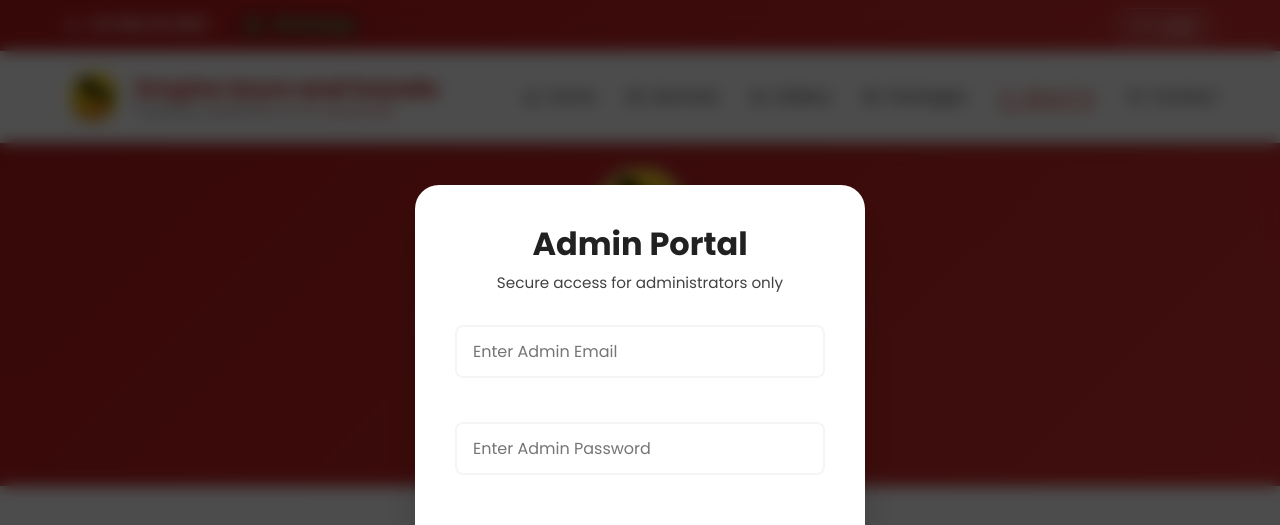
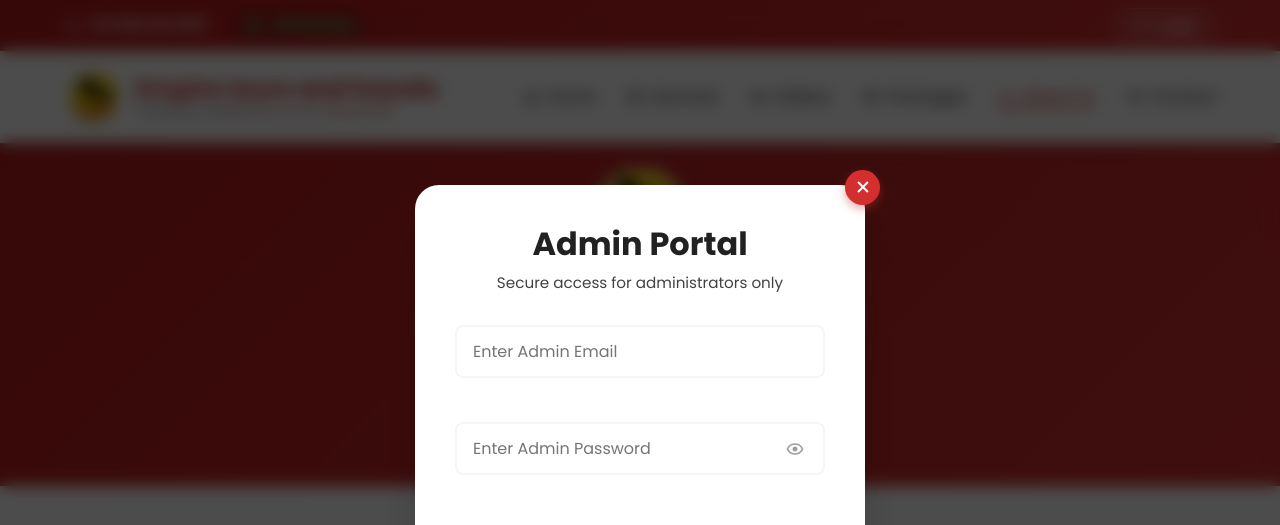
Before and after one commit to PanhalkarImtiyaj/empiretravels, a React (Vite) app: page /about in a window 1280 px wide. Both pictures are taken after a click on the button "Login". Shown: the top 525 px of the page. Built offline with nearby package versions, Linux system fonts and the light colour scheme; no server answers; the database is empty.

Commit message:
Project updated

```diff
--- a/src/admin/AdminPanel.jsx
+++ b/src/admin/AdminPanel.jsx
@@ -30,7 +30,7 @@ const AdminPanel = () => {
     });
     const [aboutData, setAboutData] = useState({
         mission: '',
-        yearsOfService: '10',
+        yearsOfService: '8',
         proprietorMessage: '',
         proprietorName: 'Jeevan Patil',
         image: ''
--- a/src/components/Auth/AuthModal.css
+++ b/src/components/Auth/AuthModal.css
@@ -47,28 +47,40 @@
     }
 }
 
-.close-btn {
+.auth-close-btn {
     position: absolute;
-    top: 20px;
-    right: 20px;
-    background: var(--light-gray);
+    top: -15px;
+    right: -15px;
+    background: var(--primary-red);
+    color: white;
     border: none;
-    width: 36px;
-    height: 36px;
+    width: 35px;
+    height: 35px;
     border-radius: 50%;
     display: flex;
     align-items: center;
     justify-content: center;
     font-size: 24px;
     cursor: pointer;
-    transition: all 0.3s ease;
-    color: var(--dark-gray);
+    transition: all 0.3s cubic-bezier(0.175, 0.885, 0.32, 1.275);
+    box-shadow: 0 4px 10px rgba(211, 47, 47, 0.4);
+    z-index: 20;
 }
 
-.close-btn:hover {
-    background: #fee2e2;
-    color: var(--primary-red);
-    transform: rotate(90deg);
+.auth-close-btn:hover {
+    transform: scale(1.1) rotate(90deg);
+    background: var(--primary-dark);
+    box-shadow: 0 6px 15px rgba(211, 47, 47, 0.6);
+}
+
+@media (max-width: 480px) {
+    .auth-close-btn {
+        top: 15px;
+        right: 15px;
+        background: #f1f5f9;
+        color: #475569;
+        box-shadow: none;
+    }
 }
 
 .auth-header {
@@ -145,6 +157,36 @@
 .input-group input:focus {
     border-color: var(--primary-red);
     box-shadow: 0 0 0 4px rgba(211, 47, 47, 0.1);
+}
+
+.password-group {
+    position: relative;
+}
+
+.password-group input {
+    padding-right: 48px;
+}
+
+.toggle-password {
+    position: absolute;
+    right: 12px;
+    top: 50%;
+    transform: translateY(-50%);
+    background: none;
+    border: none;
+    color: var(--gray);
+    font-size: 1.25rem;
+    display: flex;
+    align-items: center;
+    justify-content: center;
+    cursor: pointer;
+    padding: 8px;
+    z-index: 10;
+    transition: all 0.3s ease;
+}
+
+.toggle-password:hover {
+    color: var(--primary-red);
 }
 
 .submit-btn {
--- a/src/components/Auth/AuthModal.jsx
+++ b/src/components/Auth/AuthModal.jsx
@@ -1,6 +1,6 @@
 import { useState, useEffect } from 'react';
 import { useNavigate } from 'react-router-dom';
-import { BiX, BiLogInCircle } from 'react-icons/bi';
+import { BiX, BiLogInCircle, BiShow, BiHide } from 'react-icons/bi';
 import { auth } from '../../firebase/config';
 import { signInWithEmailAndPassword } from 'firebase/auth';
 import './AuthModal.css';
@@ -8,6 +8,7 @@ import './AuthModal.css';
 const AuthModal = ({ isOpen, onClose, initialMode = 'login' }) => {
     const navigate = useNavigate();
     const [loading, setLoading] = useState(false);
+    const [showPassword, setShowPassword] = useState(false);
     const [error, setError] = useState('');
     const [formData, setFormData] = useState({
         email: '',
@@ -39,7 +40,40 @@ const AuthModal = ({ isOpen, onClose, initialMode = 'login' }) => {
             navigate('/admin');
         } catch (err) {
             console.error("Auth error:", err);
-            setError(err.message);
+
+            let userFriendlyMsg = "Something went wrong. Please try again.";
+
+            // Map Firebase error codes to custom messages
+            switch (err.code) {
+                case 'auth/invalid-email':
+                    userFriendlyMsg = "The email address is not valid.";
+                    break;
+                case 'auth/user-disabled':
+                    userFriendlyMsg = "This admin account has been disabled.";
+                    break;
+                case 'auth/user-not-found':
+                    userFriendlyMsg = "No admin account found with this email.";
+                    break;
+                case 'auth/wrong-password':
+                    userFriendlyMsg = "Incorrect password. Please try again.";
+                    break;
+                case 'auth/invalid-credential':
+                    userFriendlyMsg = "Invalid email or password. Please check again.";
+                    break;
+                case 'auth/too-many-requests':
+                    userFriendlyMsg = "Too many attempts. Account is temporarily locked. Try again later.";
+                    break;
+                case 'auth/network-request-failed':
+                    userFriendlyMsg = "Network error. Please check your internet connection.";
+                    break;
+                default:
+                    // Only show the raw message if it's not a common auth error we handle
+                    if (err.message) {
+                        userFriendlyMsg = err.message.replace("Firebase: ", "");
+                    }
+            }
+
+            setError(userFriendlyMsg);
         } finally {
             setLoading(false);
         }
@@ -48,7 +82,7 @@ const AuthModal = ({ isOpen, onClose, initialMode = 'login' }) => {
     return (
         <div className="auth-overlay" onClick={onClose}>
             <div className="auth-modal" onClick={(e) => e.stopPropagation()}>
-                <button className="close-btn" onClick={onClose}>
+                <button className="auth-close-btn" onClick={onClose} aria-label="Close">
                     <BiX />
                 </button>
 
@@ -70,9 +104,9 @@ const AuthModal = ({ isOpen, onClose, initialMode = 'login' }) => {
                             autoComplete="username"
                         />
                     </div>
-                    <div className="input-group">
+                    <div className="input-group password-group">
                         <input
-                            type="password"
+                            type={showPassword ? "text" : "password"}
                             name="password"
                             placeholder="Enter Admin Password"
                             value={formData.password}
@@ -80,6 +114,14 @@ const AuthModal = ({ isOpen, onClose, initialMode = 'login' }) => {
                             required
                             autoComplete="current-password"
                         />
+                        <button
+                            type="button"
+                            className="toggle-password"
+                            onClick={() => setShowPassword(!showPassword)}
+                            aria-label={showPassword ? "Hide password" : "Show password"}
+                        >
+                            {showPassword ? <BiHide /> : <BiShow />}
+                        </button>
                     </div>
                     <button type="submit" className="submit-btn btn-enhanced" disabled={loading}>
                         {loading ? (
--- a/src/pages/About/About.jsx
+++ b/src/pages/About/About.jsx
@@ -32,7 +32,7 @@ const About = () => {
     }
 
     const mission = aboutData?.mission || "To provide safe, reliable, and comfortable bus travel experiences across India. We strive to connect cities and people with punctual service and premium amenities, ensuring every journey is a memory to cherish.";
-    const years = aboutData?.yearsOfService || "10";
+    const years = aboutData?.yearsOfService || "8";
     const msg = aboutData?.proprietorMessage || "Customer satisfaction is our top priority. At Empire Tours and Travels, we are committed to making your journey as comfortable and safe as your home.";
     const name = aboutData?.proprietorName || "Jeevan Patil";
     const image = aboutData?.image || officeImageDefault;
@@ -44,7 +44,7 @@ const About = () => {
                 <div className="container">
                     <img src={logoImage} alt="Empire Tours" className="page-logo slide-in-down" />
                     <h1 className="slide-in-left">About Bus Travels</h1>
-                    <p className="slide-in-right">Redefining Travel Experiences Since {2025 - parseInt(years)}</p>
+                    <p className="slide-in-right">Redefining Travel Experiences Since 2017</p>
                 </div>
             </div>
 
```
